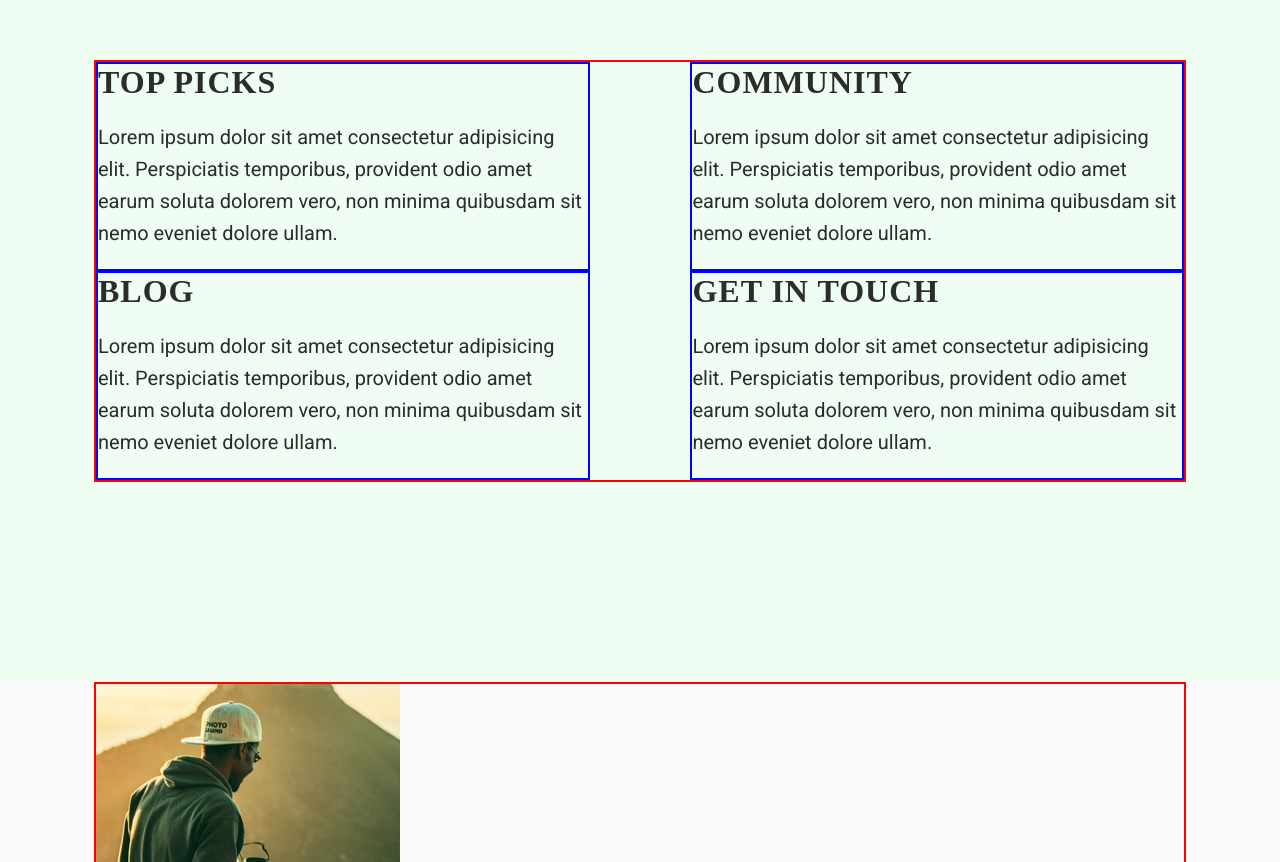
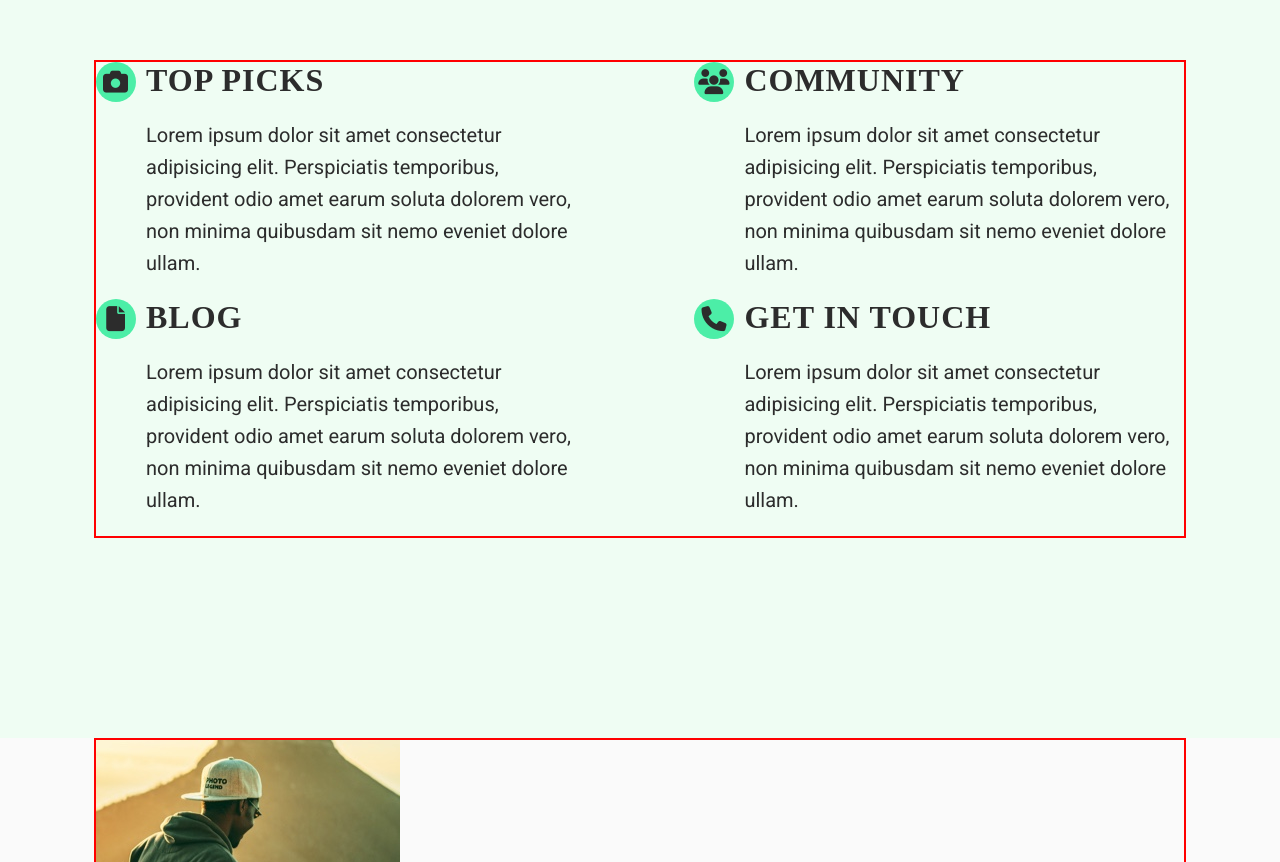
Before and after one commit to chxwcodes/ChowChen-projectOne, a plain HTML site: page index.html in a window 1280 px wide. Shown: the part 2339-3201 px from the top of the page. Drawn offline with Linux system fonts and the light colour scheme; a web font is replaced by a local one.

Commit message:
finished info article styling

```diff
--- a/index.html
+++ b/index.html
@@ -93,29 +93,28 @@
         <section class="info">
             <div class="wrapper">
                 <!-- info item 1 -->
-                <article class="infoItem item1">
-                    <h4><a href="#">Top picks</a></h4>
-                    <p>Lorem ipsum dolor sit amet consectetur adipisicing elit. Perspiciatis temporibus, provident odio amet earum
-                        soluta dolorem vero, non minima quibusdam sit nemo eveniet dolore ullam.</p>
+                <article class="infoItem">
+                    <h4 class="item1"><a href="#">Top picks</a></h4>
+                    <p>Lorem ipsum dolor sit amet consectetur adipisicing elit. Perspiciatis temporibus, provident odio amet earum soluta dolorem vero, non minima quibusdam sit nemo eveniet dolore ullam.</p>
                 </article> <!-- END info item 1-->
 
                 <!-- info item 2 -->
-                <article class="infoItem item2">
-                    <h4><a href="#">Community</a></h4>
+                <article class="infoItem">
+                    <h4 class="item2"><a href="#">Community</a></h4>
                     <p>Lorem ipsum dolor sit amet consectetur adipisicing elit. Perspiciatis temporibus, provident odio amet earum
                         soluta dolorem vero, non minima quibusdam sit nemo eveniet dolore ullam.</p>
                 </article> <!-- END info item 2-->
 
                 <!-- info item 3 -->
-                <article class="infoItem item3">
-                    <h4><a href="./blog.html">Blog</a></h4>
+                <article class="infoItem">
+                    <h4 class="item3"><a href="./blog.html">Blog</a></h4>
                     <p>Lorem ipsum dolor sit amet consectetur adipisicing elit. Perspiciatis temporibus, provident odio amet earum
                         soluta dolorem vero, non minima quibusdam sit nemo eveniet dolore ullam.</p>
                 </article> <!-- END info item 3-->
 
                 <!-- info item 4 -->
-                <article class="infoItem item4">
-                    <h4><a href="./blog.html">Get in touch</a></h4>
+                <article class="infoItem">
+                    <h4 class="item4"><a href="./blog.html">Get in touch</a></h4>
                     <p>Lorem ipsum dolor sit amet consectetur adipisicing elit. Perspiciatis temporibus, provident odio amet earum
                         soluta dolorem vero, non minima quibusdam sit nemo eveniet dolore ullam.</p>
                 </article> <!-- END info item 4-->
--- a/styles/sass/partials/_sections.scss
+++ b/styles/sass/partials/_sections.scss
@@ -90,6 +90,49 @@
 
     .infoItem {
         width: 45%;
-        border: 2px solid blue;
+    }
+
+    h4 {
+        position: relative;
+        padding-left: 50px;
+
+        &::before {
+            display: flex;
+            justify-content: center;
+            align-items: center;
+            position: absolute;
+            left: 0;
+            font-style: normal;
+            font-variant: normal;
+            text-rendering: auto;
+            -webkit-font-smoothing: antialiased;
+            font-size: 2.5rem;
+            width: 40px;
+            height: 40px;
+            background-color: $seaGreen;
+            border-radius: 50%;
+            font-family: 'Font Awesome 6 Free';
+        }
+    }
+
+    p {
+        padding-left: 50px;
     }
 }
+
+
+.item1::before {
+    content: '\f030';
+}
+
+.item2::before {
+    content: '\f0c0';
+}
+
+.item3::before {
+    content: '\f15b';
+}
+
+.item4::before {
+    content: '\f095';
+}
```
Also changed, not shown: styles/styles.css.
